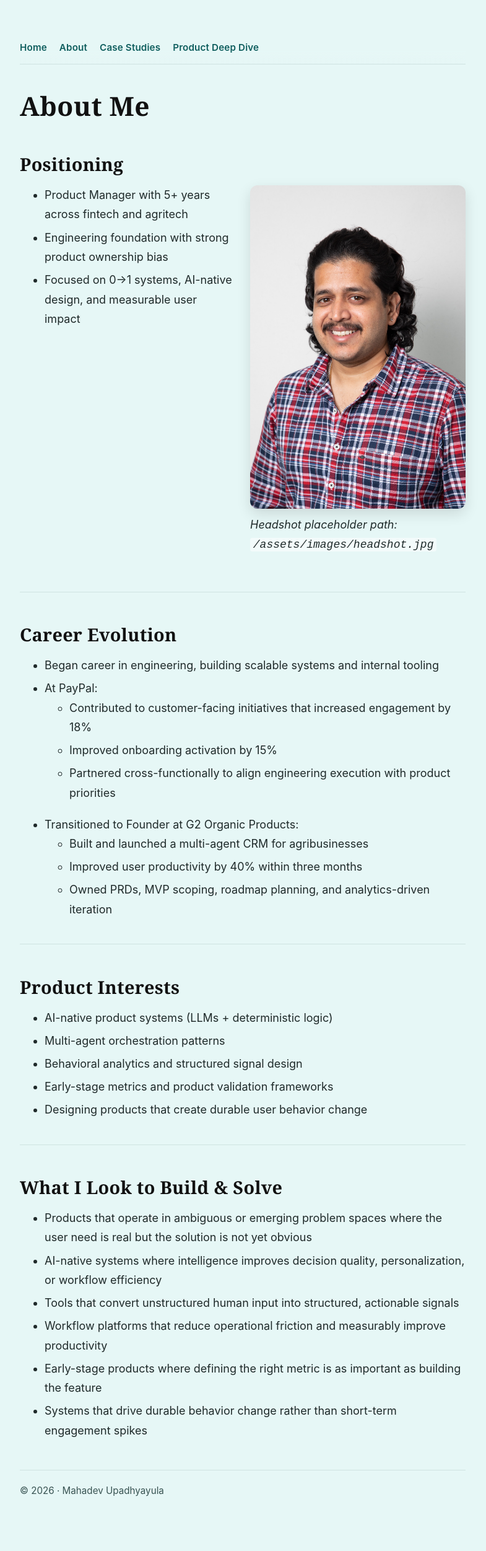
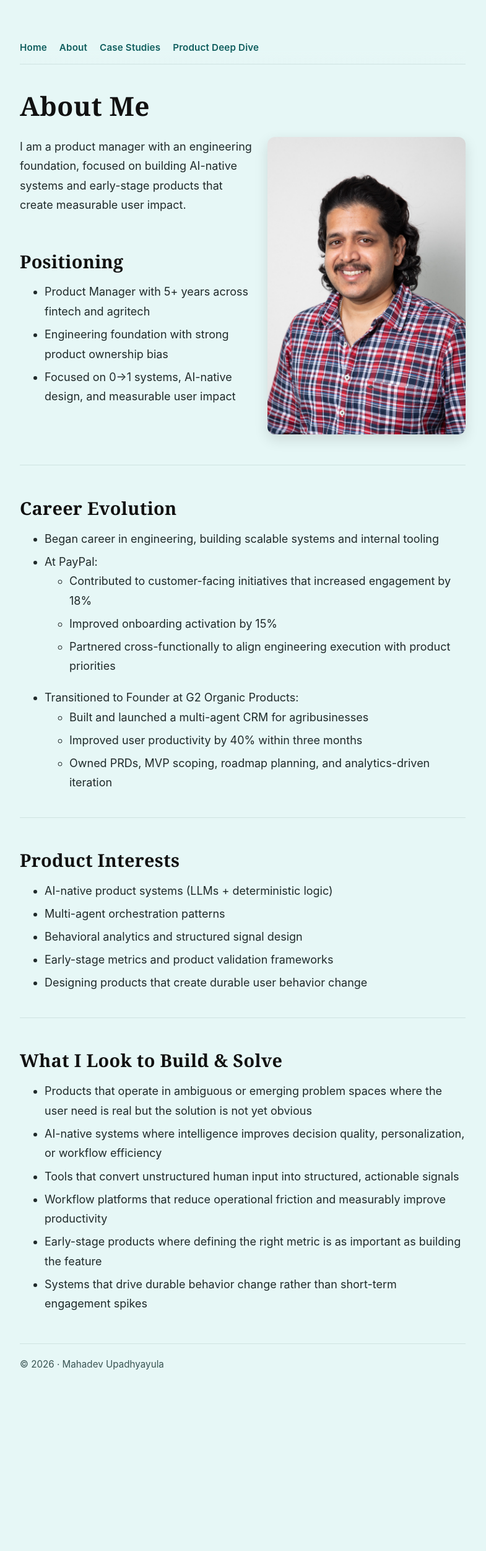
Before and after one commit to mahadevupadhyayula/mahadevupadhyayula.github.io, a Jekyll site: the page built from about.md, in a window 1280 px wide. Shown: the whole page at 62% size, without its empty margins (248-1033 px from the left). Built offline with Jekyll 4.4.1, drawn with Linux system fonts in a browser that asks for light colours; after the commit the page ends 2299 px from its top, so only the background shows below that.

```diff
--- a/about.md
+++ b/about.md
@@ -3,19 +3,26 @@ layout: page
 title: About Me
 ---
 
-## Positioning
+<div class="about-grid">
+  <div class="about-content">
+    <div class="about-intro">
+      <p>
+        I am a product manager with an engineering foundation, focused on building AI-native
+        systems and early-stage products that create measurable user impact.
+      </p>
+    </div>
 
-<div class="about-grid">
-  <div>
+    <div class="about-positioning">
+      <h2>Positioning</h2>
     <ul>
       <li>Product Manager with 5+ years across fintech and agritech</li>
       <li>Engineering foundation with strong product ownership bias</li>
       <li>Focused on 0→1 systems, AI-native design, and measurable user impact</li>
     </ul>
+    </div>
   </div>
   <div>
     <img src="/assets/images/headshot.jpg" alt="Mahadev Upadhyayula headshot" class="about-photo" />
-    <p><em>Headshot placeholder path: <code>/assets/images/headshot.jpg</code></em></p>
   </div>
 </div>
 
--- a/assets/css/style.css
+++ b/assets/css/style.css
@@ -135,10 +135,34 @@ img {
   display: grid;
   gap: 1.5rem;
   align-items: start;
-  grid-template-columns: repeat(auto-fit, minmax(250px, 1fr));
+  grid-template-columns: minmax(0, 1fr) minmax(250px, 320px);
+}
+
+.about-content {
+  min-height: 100%;
+  display: flex;
+  flex-direction: column;
+}
+
+.about-intro {
+  margin-top: 0;
+}
+
+.about-positioning h2 {
+  margin-top: 0;
+}
+
+.about-intro p {
+  margin-top: 0;
+}
+
+.about-positioning {
+  margin-top: auto;
+  margin-bottom: auto;
 }
 
 .about-photo {
+  width: 100%;
   border-radius: 12px;
   box-shadow: 0 8px 22px rgba(0, 0, 0, 0.12);
 }
@@ -179,6 +203,17 @@ code {
   border-radius: 4px;
 }
 
+@media (max-width: 900px) {
+  .about-grid {
+    grid-template-columns: 1fr;
+  }
+
+  .about-positioning {
+    margin-top: 1.5rem;
+    margin-bottom: 0;
+  }
+}
+
 @media (max-width: 640px) {
   body {
     font-size: 17px;
```
